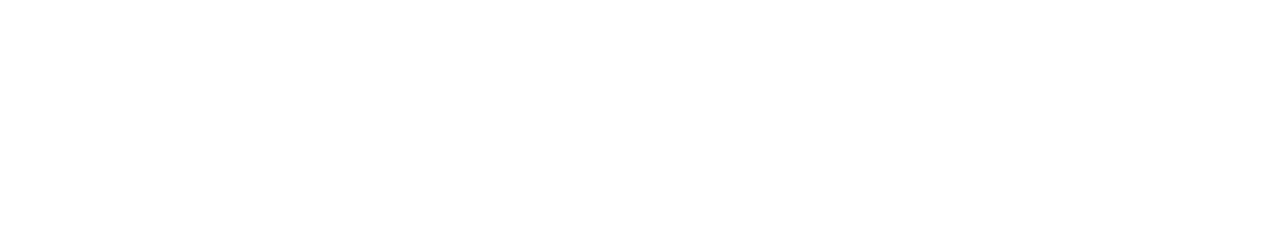
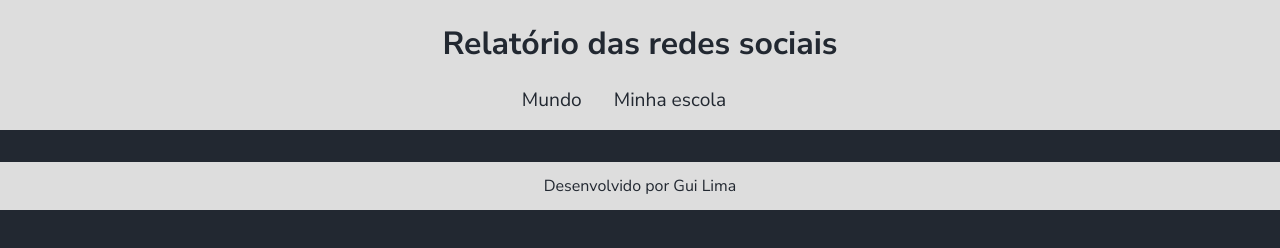
Before and after one commit to leonardo016/redes-sociais, a plain HTML site: page index.html in a window 1280 px wide. Drawn offline with Linux system fonts and the light colour scheme.

Commit message:
Add files via upload

```diff
--- a/index.html
+++ b/index.html
@@ -3,9 +3,25 @@
 <head>
     <meta charset="UTF-8">
     <meta name="viewport" content="width=device-width, initial-scale=1.0">
-    <title>Redes sociais</title>
+    <title>Redes Sociais</title>
+    <link rel="stylesheet" href="style.css">
 </head>
 <body>
-
+    <header>
+        <h1>Relatório das redes sociais</h1>
+        <nav>
+            <a href="index.html">Mundo</a>
+            <a href="#">Minha escola</a>
+        </nav>
+    </header>
+    <main class="graficos-section">
+        <section id="graficos-container" class="graficos-container">
+            <!-- crie os gráficos aqui -->
+        </section>
+    </main>
+    <footer>
+        <p>Desenvolvido por Gui Lima</p>
+    </footer>
+    <script type="module" src="graficos/informacoesGlobais.js"></script>
 </body>
 </html>
--- a/style.css
+++ b/style.css
@@ -0,0 +1,58 @@
+@import url('https://fonts.googleapis.com/css2?family=Nunito+Sans:ital,opsz,wght@0,6..12,200..1000;1,6..12,200..1000&display=swap');
+
+:root {
+    --bg-color: #222831;
+    --primary-color: #DDDDDD;
+    --secondary-color: #F05454;
+    --font: "Nunito Sans", sans-serif;
+}
+
+body {
+    background-color: var(--bg-color);
+    color: var(--primary-color);
+    font-family: var(--font);
+    height: 100vh;
+    margin: 0;
+}
+
+header {
+    background-color: var(--primary-color);
+    text-align: center;
+    padding: 1px;
+}
+
+h1 {
+    font-size: 2rem;
+    color: var(--bg-color);
+    font-weight: 700;
+}
+
+nav {
+    display: flex;
+    justify-content: center;
+    font-weight: 400;
+}
+
+nav a {
+    text-decoration: none;
+    color: var(--bg-color);
+    margin: 0 2rem 1rem 0rem;
+    font-size: 1.2rem;
+}
+
+nav a:hover {
+    text-decoration: underline;
+    transform: scale(0.90);
+    transition: transform 0.1s;
+}
+
+footer {
+    display: flex;
+    align-items: center;
+    justify-content: center;
+    background-color: var(--primary-color);
+    color: var(--bg-color);
+    width: 100%;
+    height: 3rem;
+    margin-top: 2rem;
+}
```
Also changed, not shown: informacoesGlobais.js (added, +17 -0 lines).
